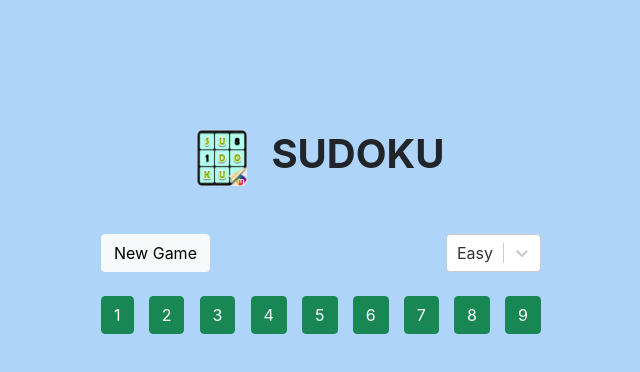
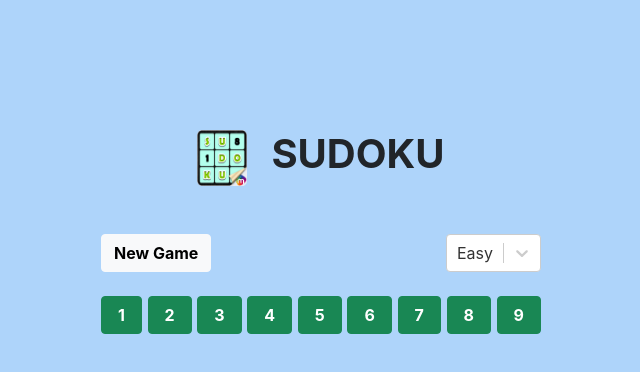
Before and after one commit to yumao823/sudoku, a React (Create React App) app: page / in a window 1280 px wide. Shown: the top 372 px of the page, without its empty margins (319-959 px from the left). Built offline with nearby package versions, Linux system fonts and the light colour scheme; no server answers.

Commit message:
feat: clean up code bases

```diff
--- a/src/Components/NumPad.js
+++ b/src/Components/NumPad.js
@@ -6,6 +6,7 @@ const NumPad = () => {
     <div className="d-flex justify-content-between py-2">
       {[1, 2, 3, 4, 5, 6, 7, 8, 9].map((item) =>
         <Button
+          className="fw-bold px-3"
           key={`nb-${item}`}
           variant="success"
         >
--- a/src/Components/Options.js
+++ b/src/Components/Options.js
@@ -13,7 +13,7 @@ const Options = () => {
 
   return (
     <div className="d-flex justify-content-between mb-3">
-      <Button variant="light">New Game</Button>
+      <Button className="fw-bold" variant="light">New Game</Button>
       <Select value={level} options={levels} onChange={e => setLevel(e)} />
     </div>
   )
```
